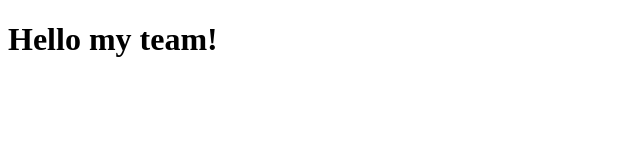
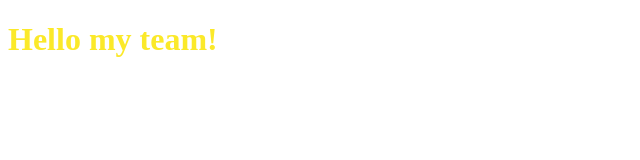
Before and after one commit to claraboukarroum-sudo/Test, a plain HTML site: page index.html in a window 1280 px wide. Shown: the whole page, without its empty margins (0-640 px from the left). Drawn offline with Linux system fonts and the light colour scheme.

Commit message:
Style modified

```diff
--- a/index.html
+++ b/index.html
@@ -4,6 +4,7 @@
     <meta charset="UTF-8">
     <meta name="viewport" content="width=device-width, initial-scale=1.0">
     <title>Document</title>
+    <link rel="stylesheet" href="style.css">
 </head>
 <body>
     <h1>Hello my team!</h1>
--- /dev/null
+++ b/style.css
@@ -0,0 +1,3 @@
+h1 {
+    color: #fbe929;
+}
```
